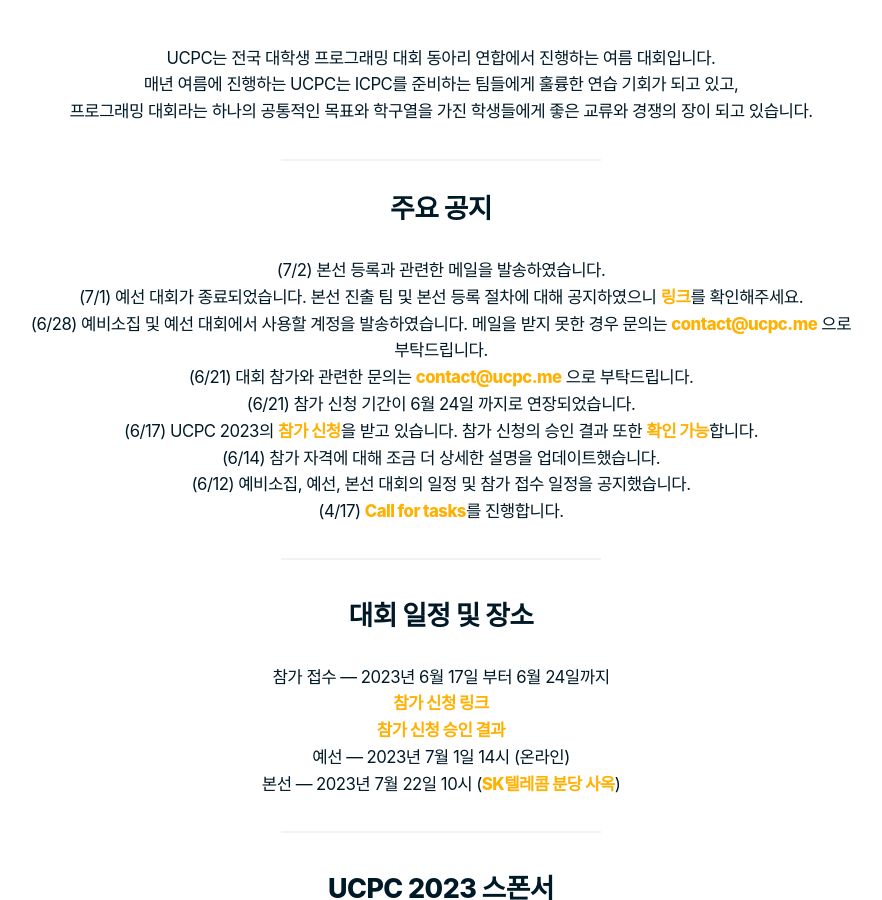
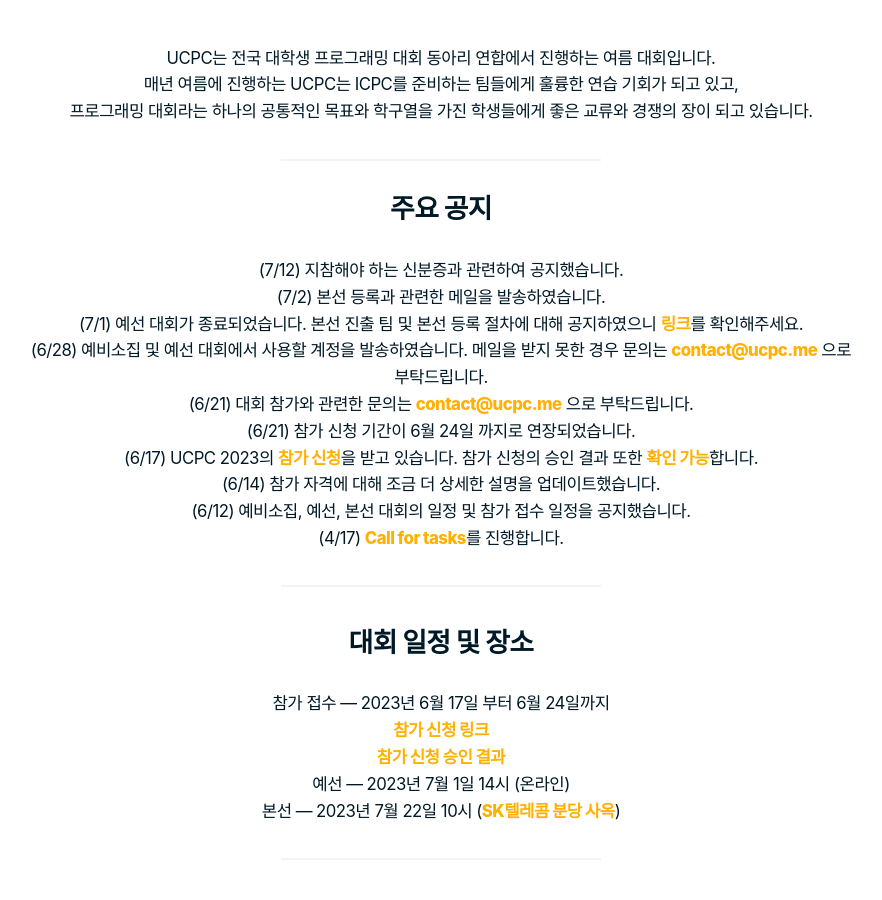
Before and after one commit to ucpcc/2023, a Jekyll site: the page built from index.md, in a window 1280 px wide and 900 px high, scrolled down 384 px. Shown: the whole window, without its empty margins (199-1081 px from the left). Built offline with Jekyll 4.4.1, drawn with Linux system fonts in a browser that asks for light colours; some web fonts are replaced.

Commit message:
Update index.md

```diff
--- a/index.md
+++ b/index.md
@@ -5,6 +5,7 @@ title: UCPC 2023
 
 ## 주요 공지
 
+- (7/12) 지참해야 하는 신분증과 관련하여 공지했습니다.
 - (7/2) 본선 등록과 관련한 메일을 발송하였습니다.
 - (7/1) 예선 대회가 종료되었습니다. 본선 진출 팀 및 본선 등록 절차에 대해 공지하였으니 [링크](https://www.acmicpc.net/board/view/120816)를 확인해주세요.
 - (6/28) 예비소집 및 예선 대회에서 사용할 계정을 발송하였습니다. 메일을 받지 못한 경우 문의는 <a href="#" class="mail-address" data-name="contact" data-domain="ucpc" data-tld="me" onclick="window.location.href = 'mailto:' + this.dataset.name + '@' + this.dataset.domain + '.' + this.dataset.tld"></a> 으로 부탁드립니다.
```
